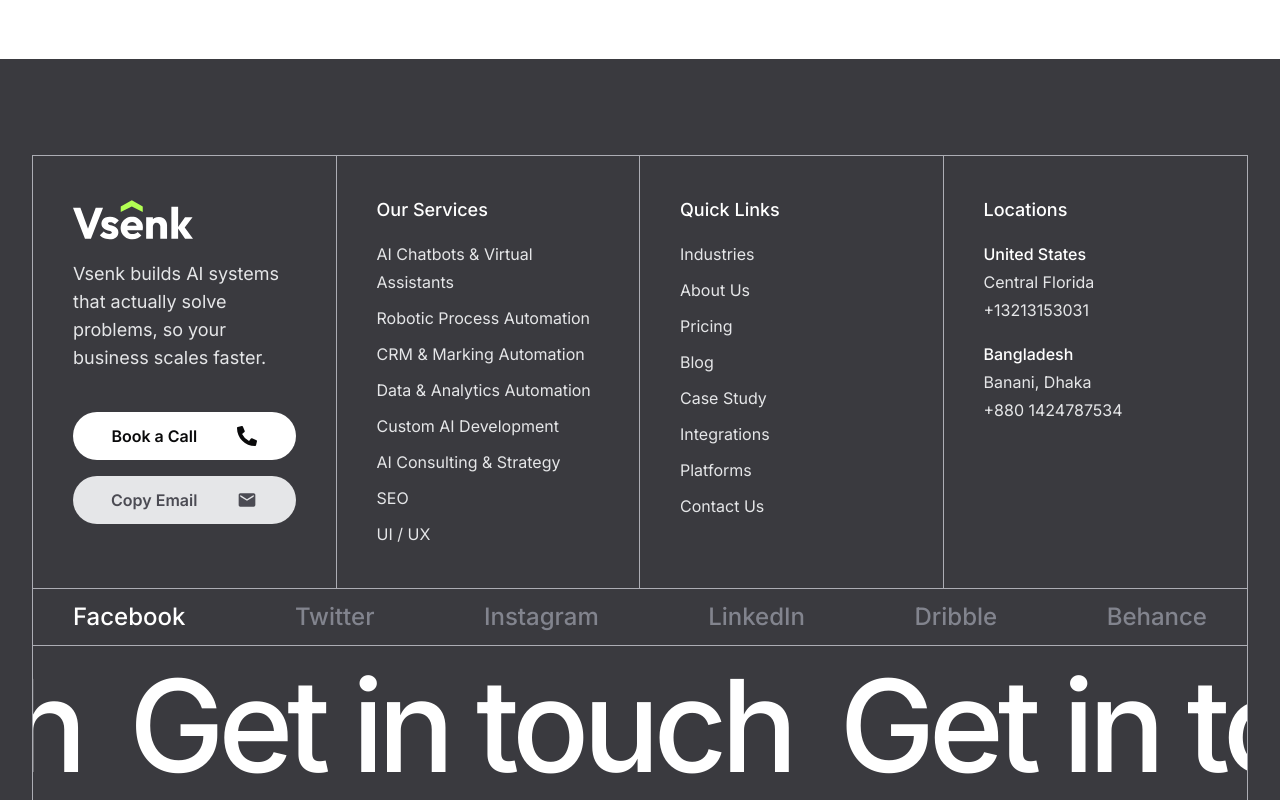
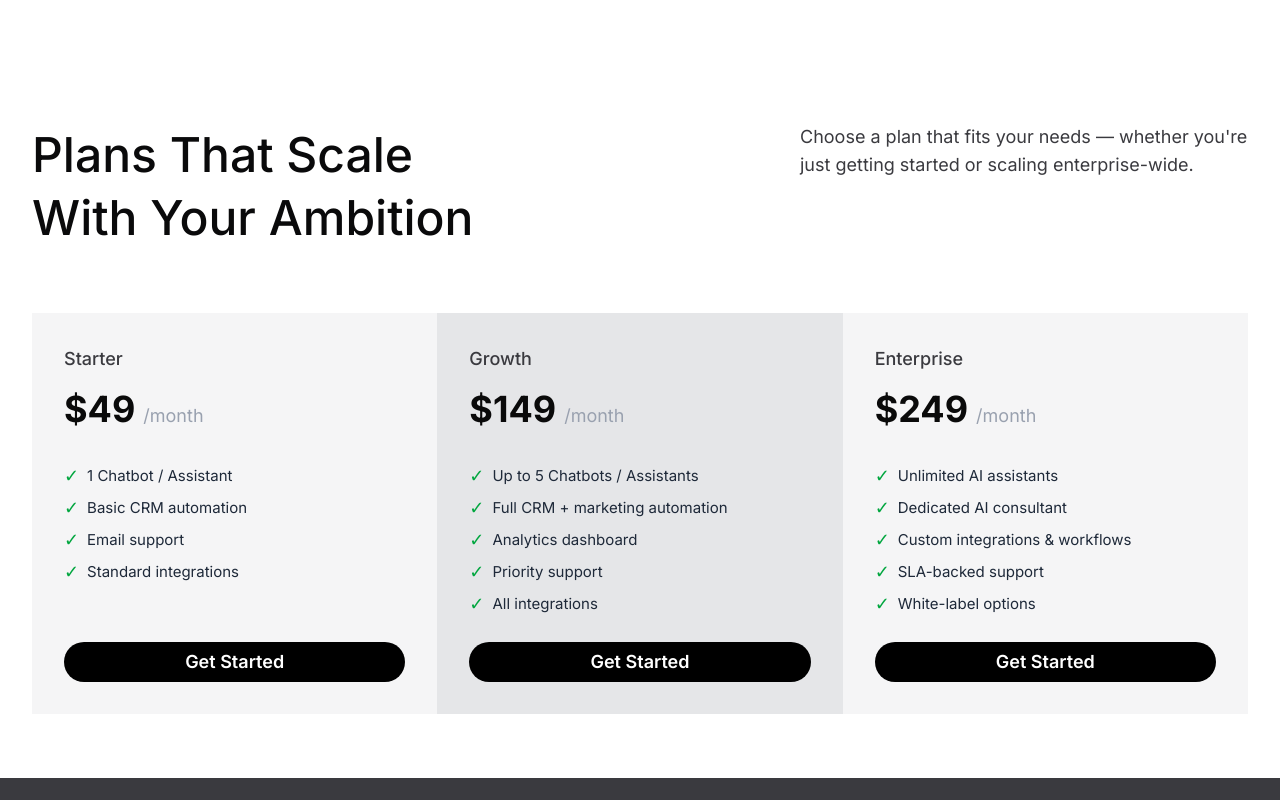
Before and after one commit to rahadsr30/websiteV, a Next.js app: page / in a window 1280 px wide. Shown: the part 5740-6540 px from the top of the page. Built offline with nearby package versions, Linux system fonts and the light colour scheme.

Commit message:
Add Pricing component to showcase subscription plans and update main page

```diff
--- a/src/app/(main)/page.tsx
+++ b/src/app/(main)/page.tsx
@@ -3,6 +3,7 @@
 import Industry from "./industry";
 import Machine from "./machine";
 import Plugin from "./plugin";
+import Pricing from "./pricing";
 import WhoWeAre from "./whoWeAre";
 
 export default function Home() {
@@ -14,6 +15,7 @@
       <Plugin />
       <HowWeWork />
       <WhoWeAre />
+      <Pricing />
     </>
   );
 }
--- /dev/null
+++ b/src/app/(main)/pricing.tsx
@@ -0,0 +1,91 @@
+"use client";
+import { Button } from "@/components/ui/button";
+import React from "react";
+
+const plans = [
+  {
+    name: "Starter",
+    price: 49,
+    features: [
+      "1 Chatbot / Assistant",
+      "Basic CRM automation",
+      "Email support",
+      "Standard integrations",
+    ],
+  },
+  {
+    name: "Growth",
+    price: 149,
+    features: [
+      "Up to 5 Chatbots / Assistants",
+      "Full CRM + marketing automation",
+      "Analytics dashboard",
+      "Priority support",
+      "All integrations",
+    ],
+  },
+  {
+    name: "Enterprise",
+    price: 249,
+    features: [
+      "Unlimited AI assistants",
+      "Dedicated AI consultant",
+      "Custom integrations & workflows",
+      "SLA-backed support",
+      "White-label options",
+    ],
+  },
+];
+
+export default function Pricing() {
+  return (
+    <section className="py-section">
+      <div className="wrapper">
+        <div className="flex flex-wrap justify-between items-start mb-8 lg:mb-16">
+          <h1 className="section-title-medium text-[#0A0A0B] mb-2 lg:mb-0">
+            Plans That Scale
+            <br />
+            With Your Ambition
+          </h1>
+
+          <p className="max-w-md text-[#3A3A3F] section-description">
+            Choose a plan that fits your needs — whether you&apos;re just
+            getting started or scaling enterprise-wide.
+          </p>
+        </div>
+        <div className="flex flex-wrap  justify-center">
+          {plans.map((plan) => (
+            <div
+              key={plan.name}
+              className={`flex-1 p-8 flex flex-col items-start ${
+                plan.name === "Growth" ? "bg-[#E5E6E8]" : "bg-[#F5F5F6]"
+              }`}
+            >
+              <div className="mb-4 text-[#3A3A3F] section-description-medium">
+                {plan.name}
+              </div>
+              <div className="flex items-baseline mb-2">
+                <span className="text-4xl font-bold">${plan.price}</span>
+                <span className="text-gray-400 ml-2 text-lg">/month</span>
+              </div>
+              <ul className="list-none p-0 my-6 text-gray-800 text-[15px] leading-relaxed w-full">
+                {plan.features.map((feature) => (
+                  <li
+                    key={feature}
+                    className="flex items-center mb-1 last:mb-0"
+                  >
+                    <span className="text-green-600 text-lg mr-2">✓</span>
+                    {feature}
+                  </li>
+                ))}
+              </ul>
+              <Button className="w-full mt-auto rounded-full bg-black hover:bg-gray-900 text-white font-semibold py-3 text-base">
+                Get Started
+              </Button>
+            </div>
+          ))}
+        </div>
+      </div>
+    </section>
+  );
+}
--- a/src/components/global/footer.tsx
+++ b/src/components/global/footer.tsx
@@ -184,7 +184,7 @@
                   {[...Array(10)].map((_, i) => (
                     <h2
                       key={i}
-                      className="text-8xl md:text-9xl font-medium tracking-tighter whitespace-nowrap pr-12"
+                      className="text-9xl lg:text-[12rem] font-medium tracking-tighter whitespace-nowrap pr-12"
                     >
                       Get in touch
                     </h2>
```
